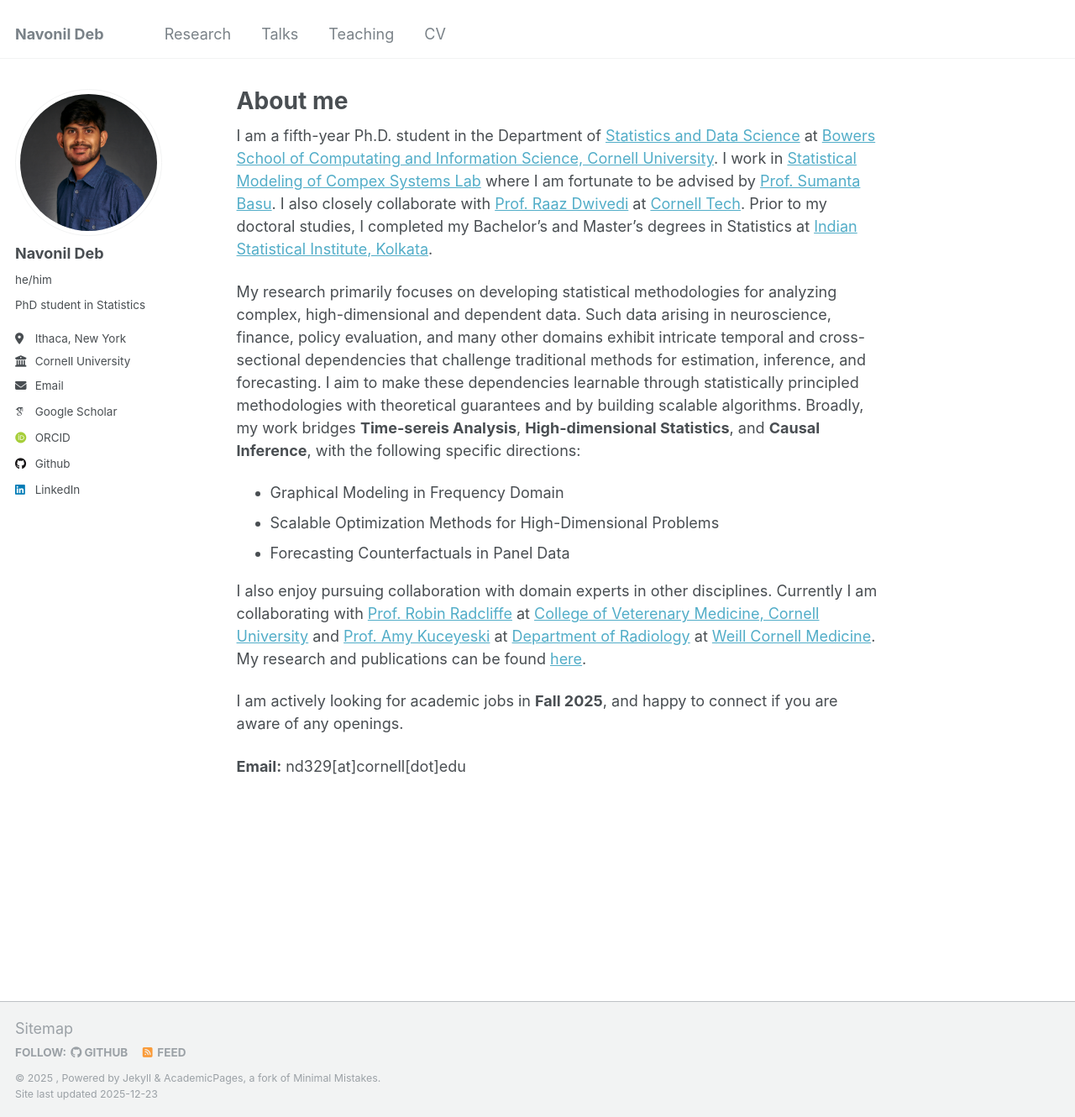
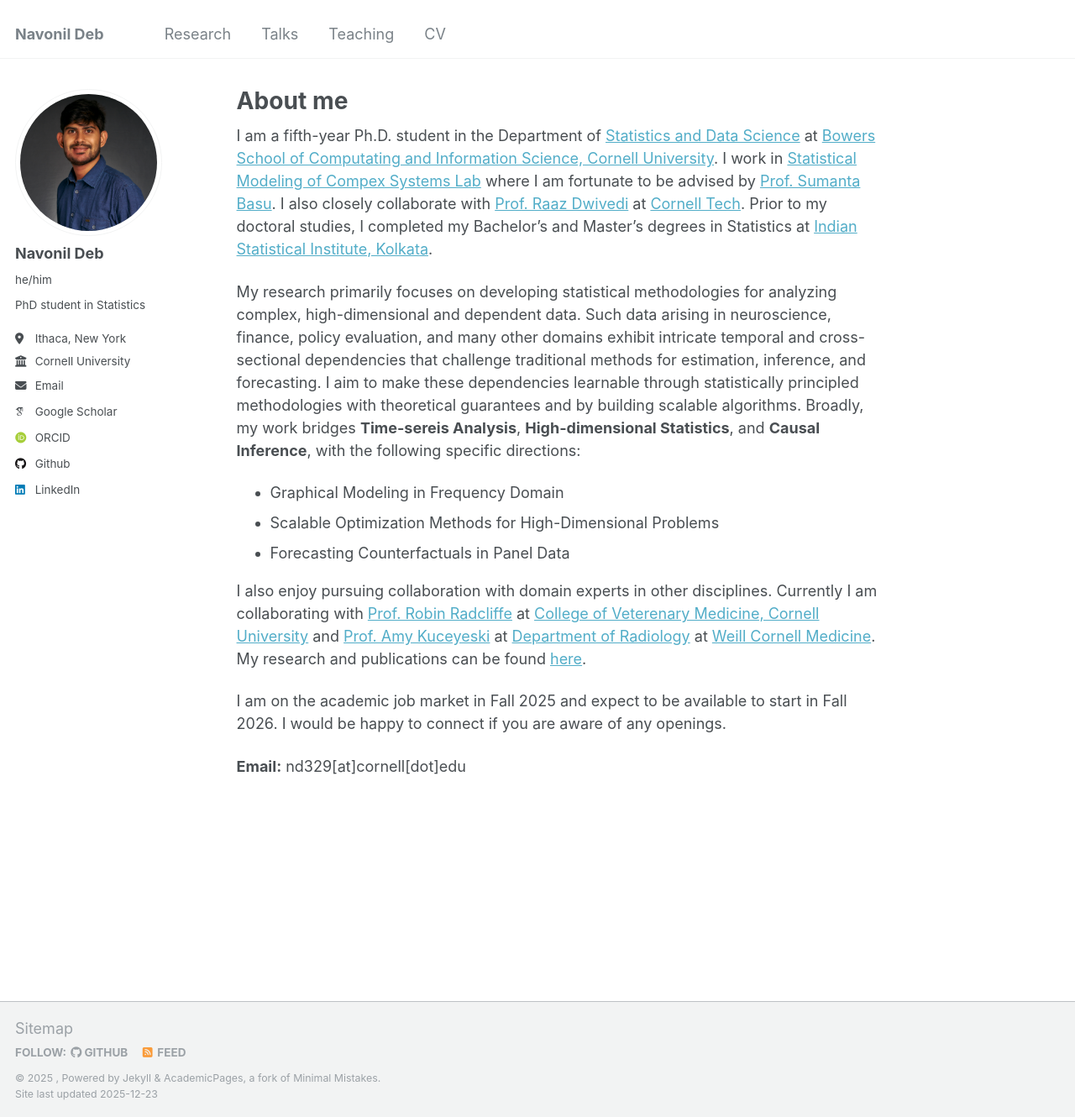
Before and after one commit to navonildeb/navonildeb.github.io, a Jekyll site: the page built from _pages/about.md, in a window 1280 px wide and 1330 px high. Shown: the whole window at 84% size. Built offline with Jekyll 4.4.1, drawn with Linux system fonts in a browser that asks for light colours; some web fonts are replaced.

Commit message:
Update about.md

```diff
--- a/_pages/about.md
+++ b/_pages/about.md
@@ -17,6 +17,8 @@ My research primarily focuses on developing statistical methodologies for analyz
 
 I also enjoy pursuing collaboration with domain experts in other disciplines. Currently I am collaborating with [Prof. Robin Radcliffe](https://wildlife.cornell.edu/people/robin-radcliffe) at [College of Veterenary Medicine, Cornell University](https://www.vet.cornell.edu/) and [Prof. Amy Kuceyeski](https://gradschool.weill.cornell.edu/faculty/amy-kuceyeski) at [Department of Radiology](https://radiology.weill.cornell.edu/) at [Weill Cornell Medicine](https://weill.cornell.edu/). My research and publications can be found [here](https://navonildeb.github.io//publications/).
 
-I am actively looking for academic jobs in **Fall 2025**, and happy to connect if you are aware of any openings.
+<span class="job-market-note">
+I am on the academic job market in Fall 2025 and expect to be available to start in Fall 2026. I would be happy to connect if you are aware of any openings.
+</span>
 
 **Email:** nd329[at]cornell[dot]edu
```
